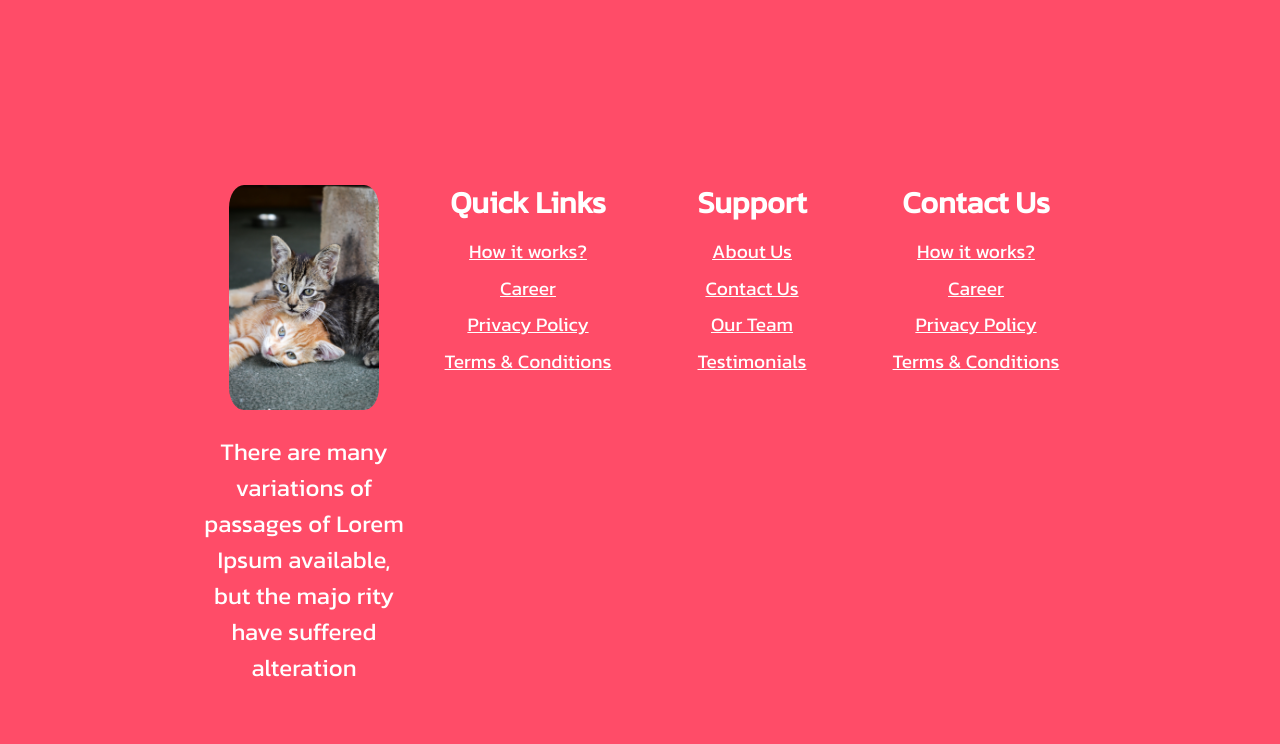
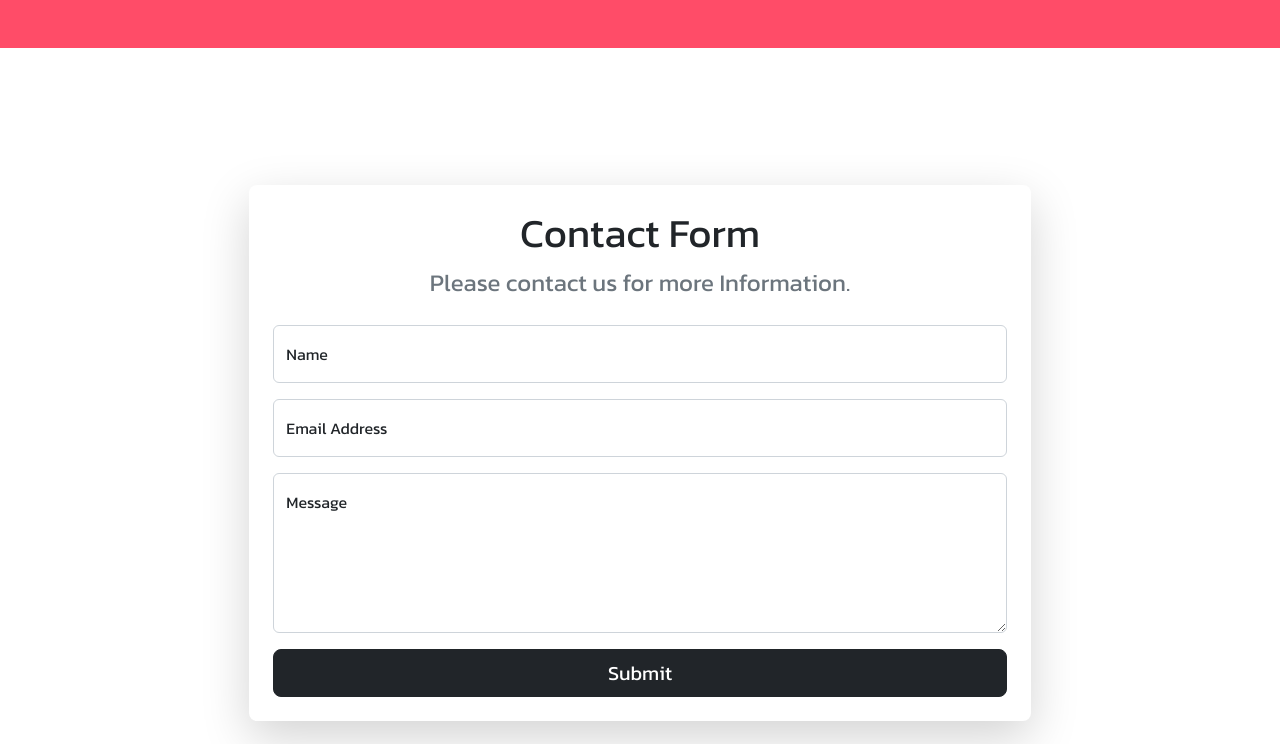
Before and after one commit to JAMESWARTMAN/Tincat-website, a plain HTML site: page index.html in a window 1280 px wide. Shown: the part 3308-4052 px from the top of the page. Drawn offline with nearby package versions, Linux system fonts and the light colour scheme.

Commit message:
added contact form

```diff
--- a/css/style.css
+++ b/css/style.css
@@ -14,7 +14,7 @@ h3 {
 }
 
 h4 {
-    font-size: 1.9rem;
+    font-size: 2rem;
 }
 
 p {
--- a/index.html
+++ b/index.html
@@ -222,6 +222,79 @@
         </div>
     </section>
 
+
+
+    <div class="container-fluid px-5 my-5">
+        <div class="row justify-content-center">
+            <div class="col-lg-8">
+                <div class="card border-0 rounded-3 shadow-lg">
+                    <div class="card-body p-4">
+                        <div class="text-center">
+                            <div class="h1 fw-light">Contact Form</div>
+                            <p class="mb-4 text-muted">Please contact us for more Information.</p>
+                        </div>
+
+                        <!-- * * * * * * * * * * * * * *
+                // * * SB Forms Contact Form * *
+                // * * * * * * * * * * * * * * *
+
+                // This form is pre-integrated with SB Forms.
+                // To make this form functional, sign up at
+                // https://startbootstrap.com/solution/contact-forms
+                // to get an API token!
+                -->
+
+                        <form id="contactForm" data-sb-form-api-token="API_TOKEN">
+
+                            <!-- Name Input -->
+                            <div class="form-floating mb-3">
+                                <input class="form-control" id="name" type="text" placeholder="Name" data-sb-validations="required" />
+                                <label for="name">Name</label>
+                                <div class="invalid-feedback" data-sb-feedback="name:required">Name is required.</div>
+                            </div>
+
+                            <!-- Email Input -->
+                            <div class="form-floating mb-3">
+                                <input class="form-control" id="emailAddress" type="email" placeholder="Email Address" data-sb-validations="required,email" />
+                                <label for="emailAddress">Email Address</label>
+                                <div class="invalid-feedback" data-sb-feedback="emailAddress:required">Email Address is required.</div>
+                                <div class="invalid-feedback" data-sb-feedback="emailAddress:email">Email Address Email is not valid.</div>
+                            </div>
+
+                            <!-- Message Input -->
+                            <div class="form-floating mb-3">
+                                <textarea class="form-control" id="message" type="text" placeholder="Message" style="height: 10rem;" data-sb-validations="required"></textarea>
+                                <label for="message">Message</label>
+                                <div class="invalid-feedback" data-sb-feedback="message:required">Message is required.</div>
+                            </div>
+
+                            <!-- Submit success message -->
+                            <div class="d-none" id="submitSuccessMessage">
+                                <div class="text-center mb-3">
+                                    <div class="fw-bolder">Form submission successful!</div>
+                                    <p>To activate this form, sign up at</p>
+                                    <a href="https://startbootstrap.com/solution/contact-forms">https://startbootstrap.com/solution/contact-forms</a>
+                                </div>
+                            </div>
+
+                            <!-- Submit error message -->
+                            <div class="d-none" id="submitErrorMessage">
+                                <div class="text-center text-danger mb-3">Error sending message!</div>
+                            </div>
+
+                            <!-- Submit button -->
+                            <div class="d-grid">
+                                <button class="btn btn-primary btn-lg btn-dark" id="submitButton" type="submit">Submit</button>
+                            </div>
+                        </form>
+                        <!-- End of contact form -->
+
+                    </div>
+                </div>
+            </div>
+        </div>
+    </div>
+
     <!-- footer section -->
 
     <footer id="footer">
@@ -242,7 +315,7 @@
                                 <div class="mb-2"></div>
                                 <li><a href="#" class="text-white">Career</a></li>
                                 <div class="mb-2"></div>
-                                <li><a href="#" class="text-white">Privacy Policy</a></li>
+                                <li><a href="#" class="text-white">FAQ</a></li>
                                 <div class="mb-2"></div>
                                 <li><a href="#" class="text-white">Terms & Conditions</a></li>
                             </ul>
@@ -264,7 +337,7 @@
                             <ul class="list-unstyled mt-3">
                                 <li><a href="#" class="text-white">How it works?</a></li>
                                 <div class="mb-2"></div>
-                                <li><a href="#" class="text-white">Career</a></li>
+                                <li><a href="#" class="text-white">Pricing</a></li>
                                 <div class="mb-2"></div>
                                 <li><a href="#" class="text-white">Privacy Policy</a></li>
                                 <div class="mb-2"></div>
```
